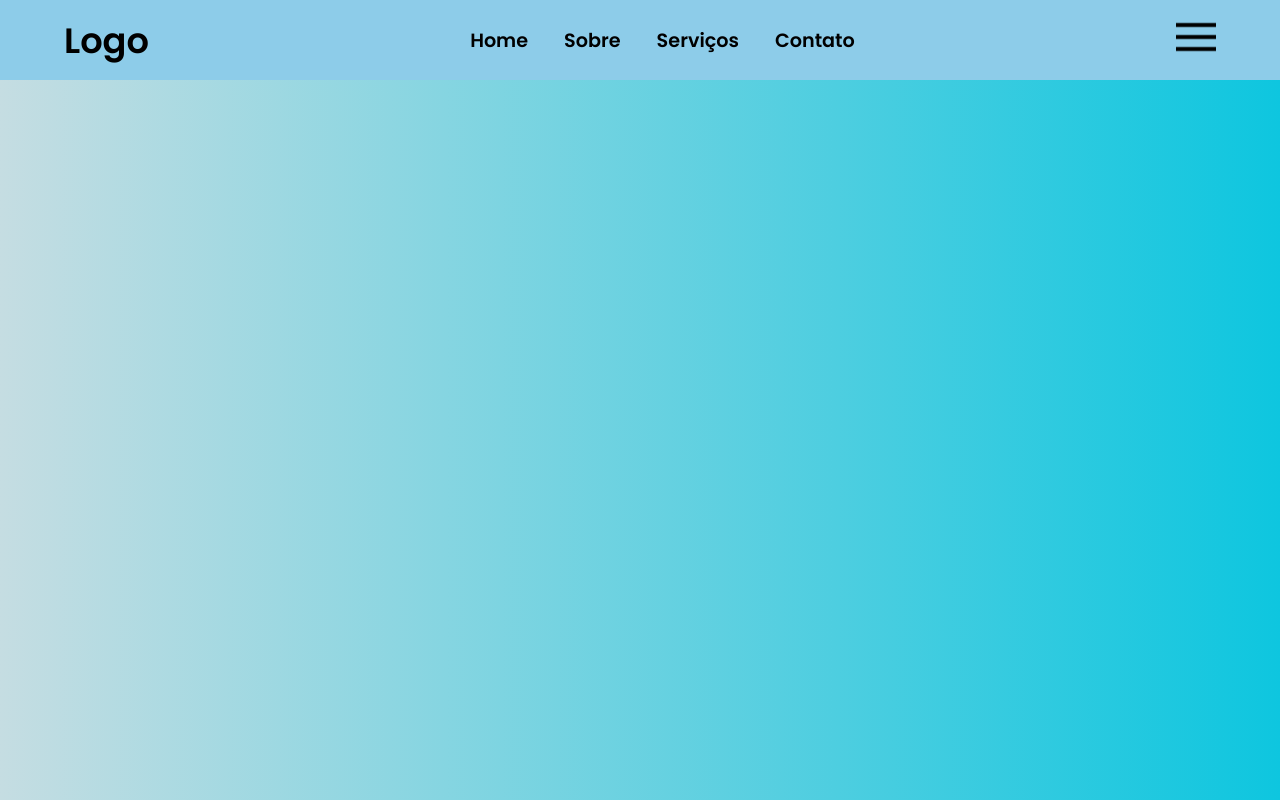
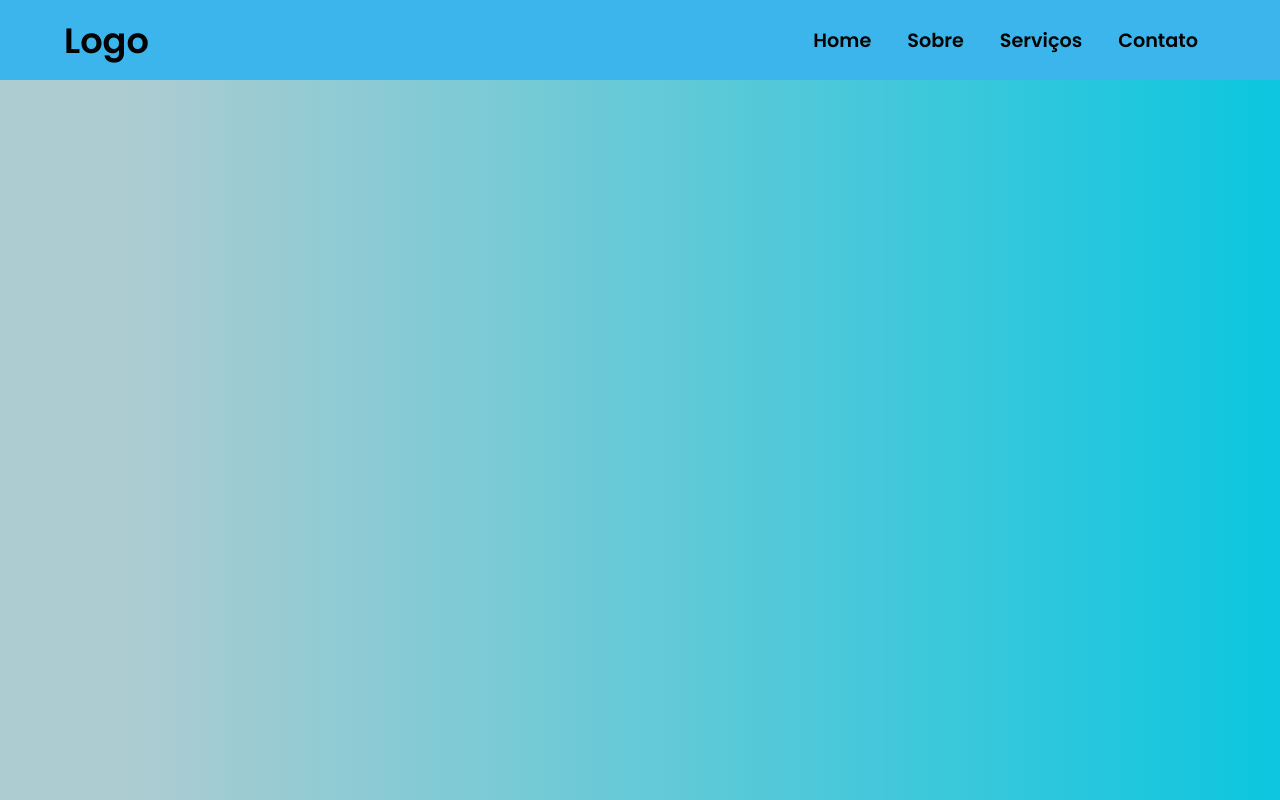
Before and after one commit to lucasrenandev/menu-mobile, a plain HTML site: page menu-mobile/menu-06/index.html in a window 1280 px wide. Drawn offline with Linux system fonts and the light colour scheme.

Commit message:
Update style.css

```diff
--- a/menu-mobile/menu-06/style.css
+++ b/menu-mobile/menu-06/style.css
@@ -8,12 +8,12 @@
 }
 
 body {
-    background: linear-gradient(90deg, rgb(197, 221, 226), rgb(14, 198, 223));
+    background: linear-gradient(90deg, rgb(173, 204, 209) 10%, rgb(14, 198, 223) 99%);
 }
 
 nav {
     height: 80px;
-    background-color: #8dcce9;
+    background-color: #3cb5ec;
     display: flex;
     align-items: center;
     justify-content: space-between;
@@ -51,7 +51,7 @@ nav ul li a {
 
 .menu {
     cursor: pointer;
-    /* display: none; */
+    display: none;
 }
 
 .menu img {
```
